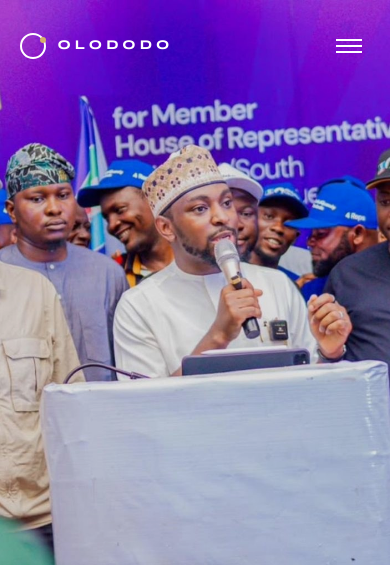
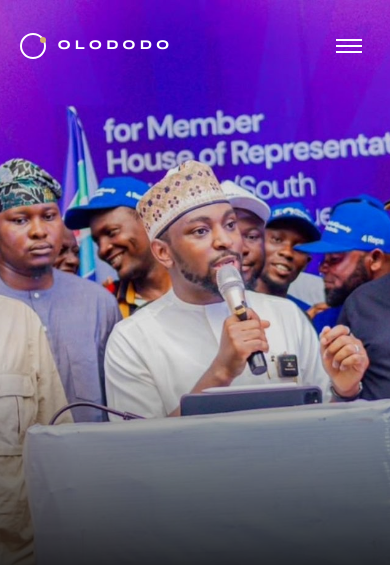
Before and after one commit to samuelfolorunsho06-beep/Hon-Abdulquawiy-Olododo, a plain HTML site: page index.html in a window 390 px wide. Shown: the top 565 px of the page. Drawn offline with nearby package versions, Linux system fonts and the light colour scheme.

Commit message:
Add files via upload

```diff
--- a/index.html
+++ b/index.html
@@ -54,8 +54,8 @@ nav .wrap{display:flex;justify-content:space-between;align-items:center}
 @keyframes br{to{opacity:.45;transform:translate(-50%,-50%) scale(1.15)}}
 .hero{position:relative}
 .hero:after{display:none;content:"";position:absolute;inset:auto 0 0 0;height:55%;z-index:1;background:linear-gradient(0deg,#000000c4,transparent)}
-.pt{position:absolute;left:0;right:0;top:0;bottom:clamp(180px,27vh,290px);animation:fi 2.2s both;-webkit-mask-image:linear-gradient(180deg,#000 64%,transparent);mask-image:linear-gradient(180deg,#000 64%,transparent)}
-.pt img{position:absolute;inset:0;width:100%;height:100%;object-fit:cover;object-position:50% 28%;filter:brightness(.88) saturate(1.06)}
+.pt{position:absolute;left:0;right:0;top:0;bottom:clamp(60px,10vh,120px);animation:fi 2.2s both;-webkit-mask-image:linear-gradient(180deg,#000 50%,rgba(0,0,0,.55) 72%,transparent 100%);mask-image:linear-gradient(180deg,#000 50%,rgba(0,0,0,.55) 72%,transparent 100%)}
+.pt img{position:absolute;inset:0;width:100%;height:100%;object-fit:cover;object-position:50% 20%;filter:brightness(.88) saturate(1.06)}
 @keyframes fi{from{opacity:0;transform:scale(1.07)}}
 .hw{position:relative;z-index:3;width:100%;padding:0 5vw 6vh}
 .vl{position:absolute;z-index:3;left:44px;top:50%;writing-mode:vertical-rl;transform:translateY(-50%) rotate(180deg);font-family:Syncopate;font-weight:700;font-size:.56rem;letter-spacing:.42em;text-transform:uppercase;white-space:nowrap;color:#ffffffb3;text-shadow:0 2px 10px #000a;animation:up 1.6s .8s both}
@@ -65,6 +65,7 @@ nav .wrap{display:flex;justify-content:space-between;align-items:center}
 .bd text{font-family:Syncopate;font-weight:700;font-size:11px;fill:#e9cf8f}
 .bd b{font-family:Syncopate;font-weight:700;font-size:clamp(.9rem,1.7vw,1.5rem);color:#fff;letter-spacing:.04em}
 @keyframes rt{to{transform:rotate(360deg)}}
+.hw:before{content:"";position:absolute;left:-6%;right:-6%;bottom:-8%;height:85%;z-index:-1;pointer-events:none;background:radial-gradient(ellipse 62% 72% at 32% 72%,#d4af6a38,transparent 72%)}
 .kk{display:flex;align-items:center;gap:14px;font-family:Syncopate;font-weight:700;font-size:clamp(.7rem,1.9vw,1.55rem);letter-spacing:.5em;color:#fff;margin-bottom:1.4vh;text-shadow:0 2px 14px #000b;animation:up 1.2s .5s both}
 .hn{background:var(--au);color:#000;padding:.42em .8em .42em 1em;letter-spacing:.3em;text-shadow:none;font-size:.62em}
 .wm{position:relative;display:inline-block;font-family:Cinzel,'Trajan Pro',Georgia,serif;font-weight:800;font-size:clamp(2.6rem,13vw,13rem);line-height:1;letter-spacing:.03em;white-space:nowrap;color:transparent;background:linear-gradient(110deg,transparent 38%,#fffbe6bb 50%,transparent 62%) 220% 0/260% 100% no-repeat,linear-gradient(180deg,#fff3c4 0%,#ecc977 32%,#c08f35 62%,#f4dc98 100%);-webkit-background-clip:text;background-clip:text;filter:drop-shadow(0 8px 26px #000b);animation:tr 2s .3s cubic-bezier(.2,.7,.2,1) both,sh 6s 2.6s ease-in-out infinite}
@@ -168,7 +169,7 @@ footer p{text-align:center;color:#6b6b6b;font-size:.75rem;letter-spacing:.2em;te
  .bd{right:24px;top:100px}
  .kk{letter-spacing:.3em}
  .wm{font-size:12.2vw}
- .pt{bottom:276px}
+ .pt{bottom:215px;-webkit-mask-image:linear-gradient(180deg,#000 56%,transparent 100%);mask-image:linear-gradient(180deg,#000 56%,transparent 100%)}
  .bd{display:none}
  .ig{grid-template-columns:1fr;margin-top:14px}
  .ig>div{margin:0;padding:14px 0 0;border:0}
```
